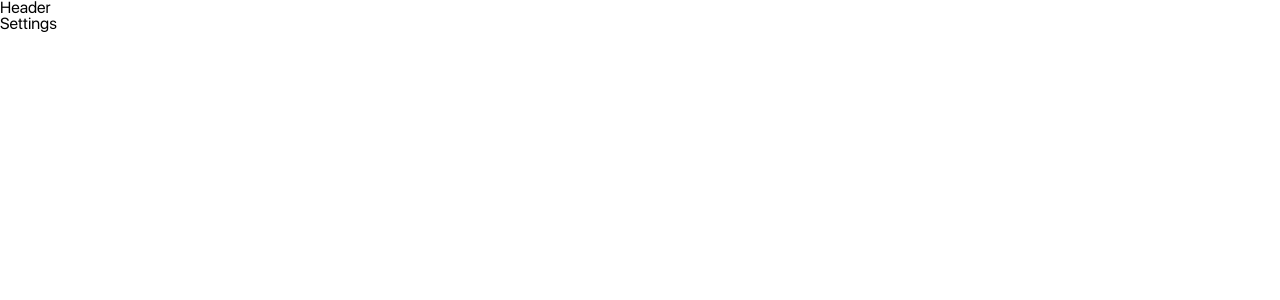
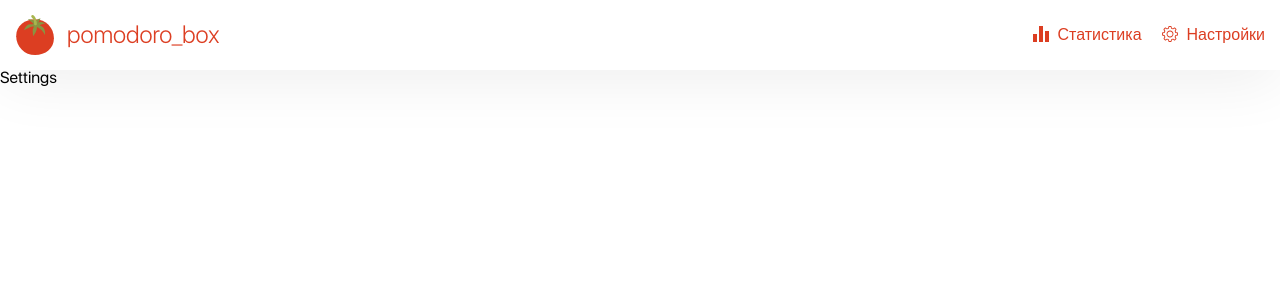
Before and after one commit to hel-sidoruk/pomodoro-react, a React (Vite) app: page /settings in a window 1280 px wide. Shown: the top 300 px of the page. Built offline with nearby package versions, Linux system fonts and the light colour scheme.

Commit message:
feat: add header

```diff
--- a/src/components/Header.tsx
+++ b/src/components/Header.tsx
@@ -1,5 +1,26 @@
 import React from 'react';
+import { Link } from 'react-router-dom';
+import { SettingsIcon, StatsIcon } from './Icons';
 
 export const Header = () => {
-  return <div>Header</div>;
+  return (
+    <div className="header">
+      <div className="container">
+        <Link to="/" className="header__logo">
+          <img src="/tomato.svg" alt="Logo image" />
+          <h1 className="header__title">pomodoro_box</h1>
+        </Link>
+        <nav className="header__nav">
+          <Link to="/statistics" className="header__nav-item">
+            <StatsIcon />
+            Статистика
+          </Link>
+          <Link to="/settings" className="header__nav-item">
+            <SettingsIcon />
+            Настройки
+          </Link>
+        </nav>
+      </div>
+    </div>
+  );
 };
--- /dev/null
+++ b/src/components/Icons/SettingsIcon.tsx
@@ -0,0 +1,39 @@
+import React from 'react';
+
+export const SettingsIcon = () => {
+  return (
+    <svg fill="#DC3E22" height="16" width="16" viewBox="0 0 478.703 478.703">
+      <g>
+        <g>
+          <path
+            d="M454.2,189.101l-33.6-5.7c-3.5-11.3-8-22.2-13.5-32.6l19.8-27.7c8.4-11.8,7.1-27.9-3.2-38.1l-29.8-29.8
+			c-5.6-5.6-13-8.7-20.9-8.7c-6.2,0-12.1,1.9-17.1,5.5l-27.8,19.8c-10.8-5.7-22.1-10.4-33.8-13.9l-5.6-33.2
+			c-2.4-14.3-14.7-24.7-29.2-24.7h-42.1c-14.5,0-26.8,10.4-29.2,24.7l-5.8,34c-11.2,3.5-22.1,8.1-32.5,13.7l-27.5-19.8
+			c-5-3.6-11-5.5-17.2-5.5c-7.9,0-15.4,3.1-20.9,8.7l-29.9,29.8c-10.2,10.2-11.6,26.3-3.2,38.1l20,28.1
+			c-5.5,10.5-9.9,21.4-13.3,32.7l-33.2,5.6c-14.3,2.4-24.7,14.7-24.7,29.2v42.1c0,14.5,10.4,26.8,24.7,29.2l34,5.8
+			c3.5,11.2,8.1,22.1,13.7,32.5l-19.7,27.4c-8.4,11.8-7.1,27.9,3.2,38.1l29.8,29.8c5.6,5.6,13,8.7,20.9,8.7c6.2,0,12.1-1.9,17.1-5.5
+			l28.1-20c10.1,5.3,20.7,9.6,31.6,13l5.6,33.6c2.4,14.3,14.7,24.7,29.2,24.7h42.2c14.5,0,26.8-10.4,29.2-24.7l5.7-33.6
+			c11.3-3.5,22.2-8,32.6-13.5l27.7,19.8c5,3.6,11,5.5,17.2,5.5l0,0c7.9,0,15.3-3.1,20.9-8.7l29.8-29.8c10.2-10.2,11.6-26.3,3.2-38.1
+			l-19.8-27.8c5.5-10.5,10.1-21.4,13.5-32.6l33.6-5.6c14.3-2.4,24.7-14.7,24.7-29.2v-42.1
+			C478.9,203.801,468.5,191.501,454.2,189.101z M451.9,260.401c0,1.3-0.9,2.4-2.2,2.6l-42,7c-5.3,0.9-9.5,4.8-10.8,9.9
+			c-3.8,14.7-9.6,28.8-17.4,41.9c-2.7,4.6-2.5,10.3,0.6,14.7l24.7,34.8c0.7,1,0.6,2.5-0.3,3.4l-29.8,29.8c-0.7,0.7-1.4,0.8-1.9,0.8
+			c-0.6,0-1.1-0.2-1.5-0.5l-34.7-24.7c-4.3-3.1-10.1-3.3-14.7-0.6c-13.1,7.8-27.2,13.6-41.9,17.4c-5.2,1.3-9.1,5.6-9.9,10.8l-7.1,42
+			c-0.2,1.3-1.3,2.2-2.6,2.2h-42.1c-1.3,0-2.4-0.9-2.6-2.2l-7-42c-0.9-5.3-4.8-9.5-9.9-10.8c-14.3-3.7-28.1-9.4-41-16.8
+			c-2.1-1.2-4.5-1.8-6.8-1.8c-2.7,0-5.5,0.8-7.8,2.5l-35,24.9c-0.5,0.3-1,0.5-1.5,0.5c-0.4,0-1.2-0.1-1.9-0.8l-29.8-29.8
+			c-0.9-0.9-1-2.3-0.3-3.4l24.6-34.5c3.1-4.4,3.3-10.2,0.6-14.8c-7.8-13-13.8-27.1-17.6-41.8c-1.4-5.1-5.6-9-10.8-9.9l-42.3-7.2
+			c-1.3-0.2-2.2-1.3-2.2-2.6v-42.1c0-1.3,0.9-2.4,2.2-2.6l41.7-7c5.3-0.9,9.6-4.8,10.9-10c3.7-14.7,9.4-28.9,17.1-42
+			c2.7-4.6,2.4-10.3-0.7-14.6l-24.9-35c-0.7-1-0.6-2.5,0.3-3.4l29.8-29.8c0.7-0.7,1.4-0.8,1.9-0.8c0.6,0,1.1,0.2,1.5,0.5l34.5,24.6
+			c4.4,3.1,10.2,3.3,14.8,0.6c13-7.8,27.1-13.8,41.8-17.6c5.1-1.4,9-5.6,9.9-10.8l7.2-42.3c0.2-1.3,1.3-2.2,2.6-2.2h42.1
+			c1.3,0,2.4,0.9,2.6,2.2l7,41.7c0.9,5.3,4.8,9.6,10,10.9c15.1,3.8,29.5,9.7,42.9,17.6c4.6,2.7,10.3,2.5,14.7-0.6l34.5-24.8
+			c0.5-0.3,1-0.5,1.5-0.5c0.4,0,1.2,0.1,1.9,0.8l29.8,29.8c0.9,0.9,1,2.3,0.3,3.4l-24.7,34.7c-3.1,4.3-3.3,10.1-0.6,14.7
+			c7.8,13.1,13.6,27.2,17.4,41.9c1.3,5.2,5.6,9.1,10.8,9.9l42,7.1c1.3,0.2,2.2,1.3,2.2,2.6v42.1H451.9z"
+          />
+          <path
+            d="M239.4,136.001c-57,0-103.3,46.3-103.3,103.3s46.3,103.3,103.3,103.3s103.3-46.3,103.3-103.3S296.4,136.001,239.4,136.001
+			z M239.4,315.601c-42.1,0-76.3-34.2-76.3-76.3s34.2-76.3,76.3-76.3s76.3,34.2,76.3,76.3S281.5,315.601,239.4,315.601z"
+          />
+        </g>
+      </g>
+    </svg>
+  );
+};
--- /dev/null
+++ b/src/components/Icons/StatsIcon.tsx
@@ -0,0 +1,9 @@
+import React from 'react';
+
+export const StatsIcon = () => {
+  return (
+    <svg width="16" height="16" viewBox="0 0 16 16" fill="#DC3E22">
+      <path d="M6 16H10V0H6V16ZM0 16H4V8H0V16ZM12 5V16H16V5H12Z" />
+    </svg>
+  );
+};
--- /dev/null
+++ b/src/components/Icons/index.ts
@@ -0,0 +1,2 @@
+export * from './StatsIcon';
+export * from './SettingsIcon';
--- /dev/null
+++ b/src/scss/components/header.scss
@@ -0,0 +1,34 @@
+.header {
+  padding: 15px 0;
+  color: $red;
+  background-color: #ffffff;
+  box-shadow: 0px 10px 63px rgba(#000, 0.07);
+  .container {
+    display: flex;
+    align-items: center;
+    justify-content: space-between;
+  }
+  &__logo {
+    display: flex;
+    align-items: center;
+    gap: 12px;
+  }
+  &__title {
+    font-weight: 300;
+    font-size: 24px;
+    line-height: 24px;
+  }
+  &__nav {
+    display: flex;
+    align-items: center;
+    gap: 20px;
+  }
+  &__nav-item {
+    display: flex;
+    gap: 9px;
+    transition: filter .3s ease-in-out;
+    &:hover {
+      filter: brightness(0.8);
+    }
+  }
+}
--- /dev/null
+++ b/src/scss/components/index.scss
@@ -0,0 +1 @@
+@import './header';
--- a/src/scss/general/index.scss
+++ b/src/scss/general/index.scss
@@ -1,2 +1,3 @@
 @import './fonts';
+@import './variables';
 @import './settings';
--- a/src/scss/general/settings.scss
+++ b/src/scss/general/settings.scss
@@ -57,3 +57,10 @@
   border: none;
   background-color: transparent;
 }
+
+.container {
+  max-width: 1310px;
+  width: 100%;
+  margin: 0 auto;
+  padding: 0 15px;
+}
--- /dev/null
+++ b/src/scss/general/variables.scss
@@ -0,0 +1,2 @@
+$red: #DC3E22;
+$dark-red: #B7280F;
--- a/src/style.scss
+++ b/src/style.scss
@@ -1 +1,2 @@
 @import './scss/general';
+@import './scss/components';
```
Also changed, not shown: public/tomat.png (deleted), public/tomato.svg (added).
